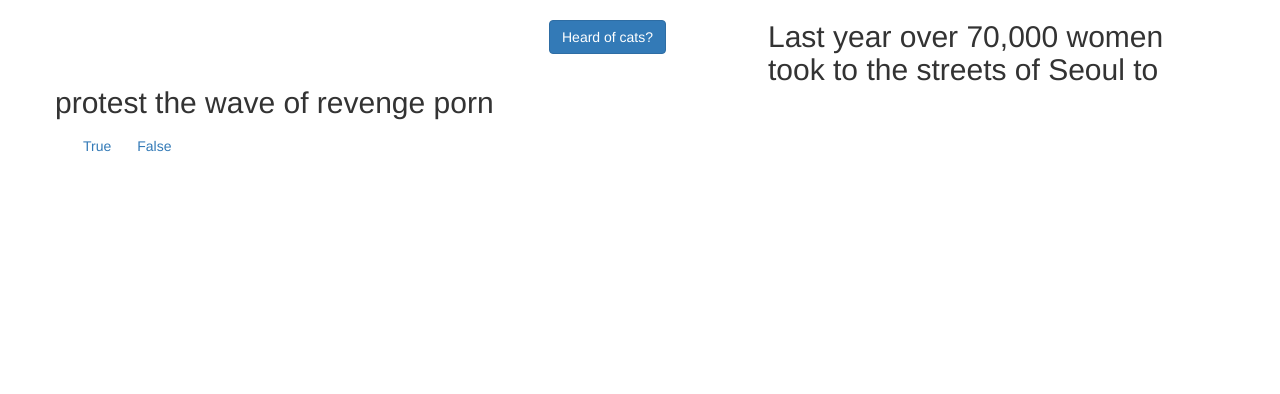
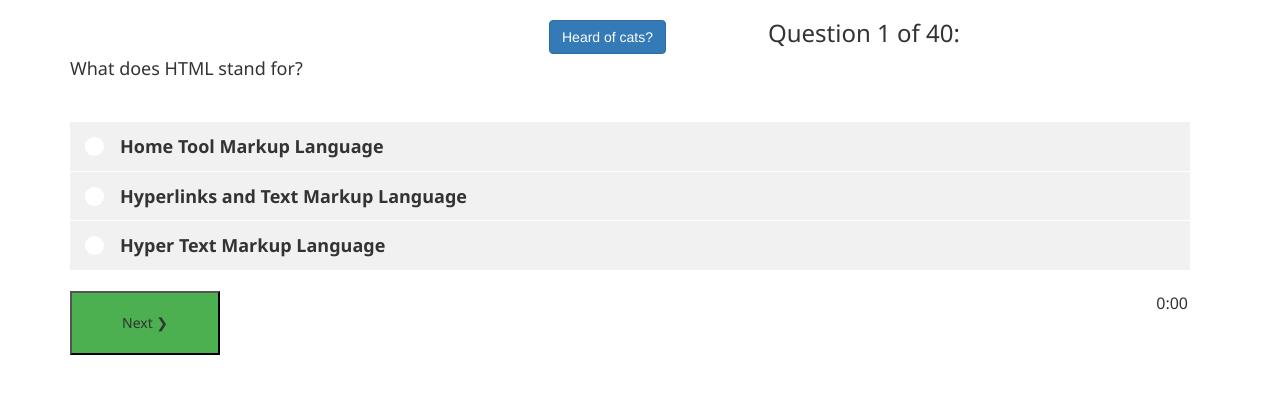
Before and after one commit to ylwfleece/hoc, an Angular app: page /question in a window 1280 px wide. Shown: the top 394 px of the page. Built offline with nearby package versions, Linux system fonts and the light colour scheme.

Commit message:
Add html for quiz

```diff
--- a/src/app/components/question/question.component.css
+++ b/src/app/components/question/question.component.css
@@ -1,39 +1,103 @@
-#title {
-    width: 50%;
-    margin-left: 25%;
-    margin-right: 25%;
-    margin-top: 15px;
-    text-align: center;
-    font-size: 60px;
-}
+#quizmain {
+    font-family: "Segoe UI",Arial,sans-serif;
+    width:100%;
+    background-color:#fff;
+  }
+  #quizcontainer {
+    padding:0 20px 40px 0;
+  }
+  #qtext {
+    font-size:18px;
+    margin-bottom:40px;
+  }
+  #altcontainer {
+    background-color:#fff;
+    font-size:120%;
+    line-height:1.7em;
+  }
+  #answerbuttoncontainer {
+    position:relative;
+    padding:20px 0;
+  }
+  .answerbutton {
+    background-color:#4CAF50;
+    padding:20px 50px;
+  }
+  #timespent {
+    position:absolute;
+    right:0;
+    text-align:right;
+    border:none;
+    font-family: "Segoe UI",Arial,sans-serif;
+    font-size:16px;
+    width:80px;
+  }
+  /* The radiocontainer */
+  .radiocontainer {
+    background-color:#f1f1f1;
+    display: block;
+    position: relative;
+    padding:10px 10px 10px 50px;
+    margin-bottom: 1px;
+    cursor: pointer;
+    font-size: 18px;
+    -webkit-user-select: none;
+    -moz-user-select: none;
+    -ms-user-select: none;
+    user-select: none;
+    word-wrap: break-word;
+  }
 
-#question-frame , #correct-answer-frame, #incorrect-answer-frame,
-#game-over-frame, #game-win-frame, #time-up-frame {
-    width: 60%;
-    margin-left: 20%;
-    margin-right: 20%;
-    margin-top: 10px;
-    text-align: center;
-    font-size: 28px;
+  /* Hide the browser's default radio button */
+  .radiocontainer input {
+    position: absolute;
+    opacity: 0;
+    cursor: pointer;
+  }
+
+  /* Create a custom radio button */
+  .checkmark {
+    position: absolute;
+    top: 15px;
+    left: 15px;
+    height: 19px;
+    width: 19px;
+    background-color: #fff;
+    border-radius: 50%;
+  }
+  .checkedlabel {
+    background-color:#ddd;
+  }
+  /* On mouse-over, add a grey background color */
+  .radiocontainer:hover input ~ .checkmark {
+    /*nothing*/
+  }
+  .radiocontainer:hover {
+    background-color: #ddd;
+  }
+
+  /* When the radio button is checked, add a blue background */
+  .radiocontainer input:checked ~ .checkmark {
+    background-color: #2196F3;
+  }
+
+  /* Create the indicator (the dot/circle - hidden when not checked) */
+  .checkmark:after {
+    content: "";
+    position: absolute;
     display: none;
-}
+  }
 
-#answer-correct, #answer-doh, #time-up-1, #time-up-2, #celeb-gif {
-    width: 60%;
-    margin-left: 20%;
-    margin-right: 20%;
-    text-align: center;
-    font-size: 28px;
-}
-
-#op1:hover, #op2:hover, #op3:hover, #op4:hover {
-    background-color: lightgreen;
-}
-
-#restart {
-    margin: auto;
-    width: 50%;
-    border: 3px solid green;
-    padding: 10px;
-    display: none;
-}
+  /* Show the indicator (dot/circle) when checked */
+  .radiocontainer input:checked ~ .checkmark:after {
+    display: block;
+  }
+  /* Style the indicator (dot/circle) */
+  .radiocontainer .checkmark:after {
+       top: 6px;
+      left: 6px;
+      width: 7px;
+      height: 7px;
+      border-radius: 50%;
+      background: white;
+  }
--- a/src/app/components/question/question.component.html
+++ b/src/app/components/question/question.component.html
@@ -1,7 +1,35 @@
-<div class="container">
+<!-- <div class="container">
   <div id="question-box">
     <h2 class="row" id="question">{{questions[counter]}}</h2>
     <button id="op1" type="button" class="btn btn-link" (click) = "handleAnswer()">True</button>
     <button id="op2" type="button" class="btn btn-link" (click) = "handleAnswer()">False</button>
   </div>
+</div> -->
+<div class="container">
+  <div id="quizmain">
+    <div id="quizcontainer">
+
+      <h3>Question {{questionNum}} of 40:</h3>
+      <p id="qtext">What does HTML stand for?</p>
+      <form role="form" id="quizform" name="quizform" action='quiztest.asp?qtest=HTML' method='post'>
+        <input type="hidden" name="answers" value="0000000000000000000000000000000000000000">
+        <input type="hidden" name="nextnumber">
+        <input type="hidden" name="prevnumber" value="1">
+        <div style="position:relative;width:100%;">
+          <div id="altcontainer">
+            <label class='radiocontainer' id='label1'> Home Tool Markup Language<input type='radio' name='quiz'
+                id='1' value=' 1' /><span class='checkmark'></span></label><label class='radiocontainer' id='label2'>
+              Hyperlinks and Text Markup Language<input type='radio' name='quiz' id='2' value='2' /><span
+                class='checkmark'></span></label><label class='radiocontainer' id='label3'> Hyper Text Markup
+              Language<input type='radio' name='quiz' id='3' value='3' /><span class='checkmark'></span></label>
+          </div>
+        </div>
+        <div id="answerbuttoncontainer">
+          <button class="answerbutton w3-btn" type="submit">Next &#10095;</button>
+          <input type="text" readonly id="timespent" value="0:00">
+        </div>
+      </form>
+
+    </div>
+  </div>
 </div>
--- a/src/app/components/question/question.component.ts
+++ b/src/app/components/question/question.component.ts
@@ -12,6 +12,8 @@ export class QuestionComponent implements OnInit {
 
   message: string;
 
+  questionNum: number = 1;
+
   ngOnInit() {
     this.data.someMessage.subscribe(message => this.message = message);
   }
@@ -20,7 +22,17 @@ export class QuestionComponent implements OnInit {
     this.data.changeMessage("Changed data from create-listing")
   }
 
-  questions: Array<string> = ["Last year over 70,000 women took to the streets of Seoul to protest the wave of revenge porn", "The founder of the Me Too Movement is Tarana Burke", "One in six American women will be raped at some point in their lives", "Eight percent of rapes occur while the victim is at work", "13% of women who are raped attempt suicide", "More than 90% of sexual assault victims on college campuses do not report the assault", "It is estimated that 60 percent of chronically hungry people in the world are women and girls", "Women make up more than two-thirds of the world's 796 million illiterate people", "The United States has never had a female-identifying president"];
+  questions: Array<string> = ["Last year ___ women took to the streets of Seoul to protest the wave of revenge porn",
+  "The founder of the Me Too Movement is _____",
+  "One in __ American women will be raped at some point in their lives",
+  "__% of rapes occur while the victim is at work",
+  "__% of women who are raped attempt suicide",
+  "More than __% of sexual assault victims on college campuses do not report the assault",
+  "It is estimated that __ percent of chronically hungry people in the world are women and girls",
+  "Women make up more than two-thirds of the world's 796 million illiterate people",
+  "The United States has never had a female-identifying president",
+  ""
+];
 
   answer: string = "True";
 
```
